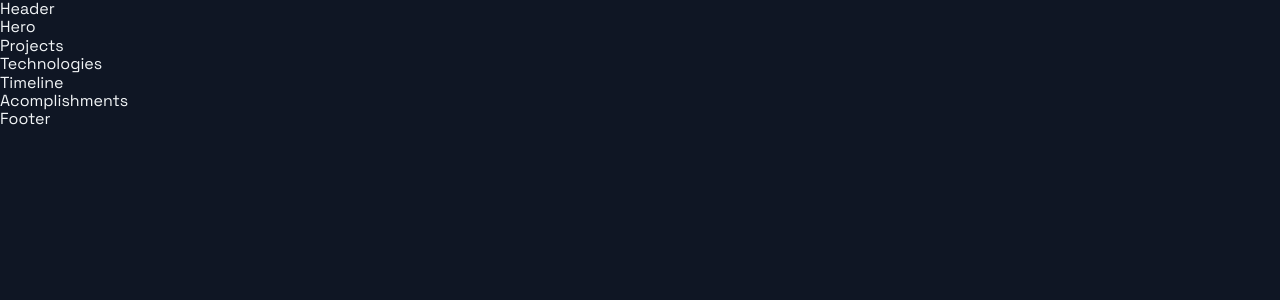
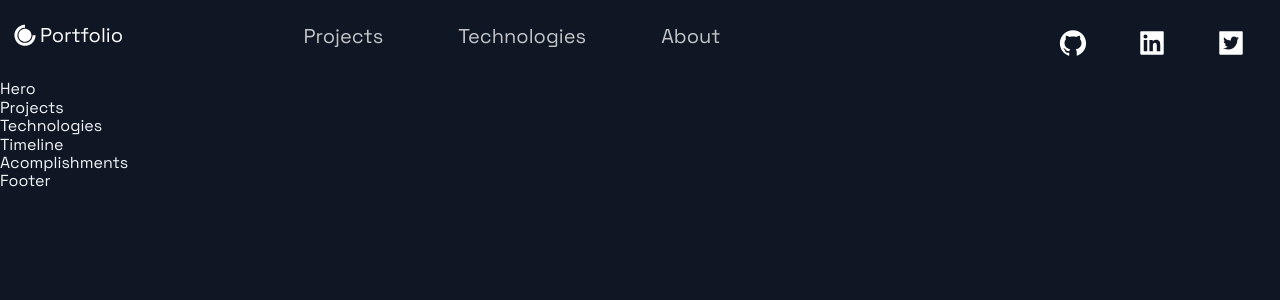
Before and after one commit to JayAtSeneca/Portfolio, a Next.js app: page / in a window 1280 px wide. Shown: the top 300 px of the page. Built offline with nearby package versions, Linux system fonts and the light colour scheme.

Commit message:
header section done

```diff
--- a/components/Header/Header.js
+++ b/components/Header/Header.js
@@ -1,14 +1,48 @@
 import Link from 'next/link';
 import React from 'react';
-import { AiFillGithub, AiFillInstagram, AiFillLinkedin } from 'react-icons/ai';
+import { AiFillGithub, AiFillInstagram, AiFillLinkedin, AiFillTwitterCircle, AiFillTwitterSquare } from 'react-icons/ai';
 import { DiCssdeck } from 'react-icons/di';
 
 import { Container, Div1, Div2, Div3, NavLink, SocialIcons } from './HeaderStyles';
 
 const Header = () =>  (
-  <div>
-    Header
-  </div>
+  <Container>
+    <Div1>
+      <Link href="/" legacyBehavior>
+        <a style={{display:"flex", alignItems:"center", color:"white", marginBottom:"20px"}}>
+          <DiCssdeck size="3rem" /> <span style={{fontSize:"2rem"}}>Portfolio</span>
+        </a>
+      </Link>
+    </Div1>
+    <Div2>
+      <li>
+        <Link href="#projects" legacyBehavior>
+          <NavLink>Projects</NavLink>
+        </Link>
+      </li>
+      <li>
+        <Link href="#tech" legacyBehavior>
+          <NavLink>Technologies</NavLink>
+        </Link>
+      </li>
+      <li>
+        <Link href="#about" legacyBehavior>
+          <NavLink>About</NavLink>
+        </Link>
+      </li>
+    </Div2>
+    <Div3>
+        <SocialIcons href="https://github.com/JayAtSeneca" target="_blank">
+          <AiFillGithub size="3rem" />
+        </SocialIcons>
+        <SocialIcons href="https://www.linkedin.com/in/chaudhari-jay/" target="_blank">
+          <AiFillLinkedin size="3rem" />
+        </SocialIcons>
+        <SocialIcons href="https://twitter.com/Jaychaudhari_Ca" target="_blank">
+          <AiFillTwitterSquare size="3rem" />
+        </SocialIcons>
+      </Div3>
+  </Container>
 );
 
 export default Header;
```
